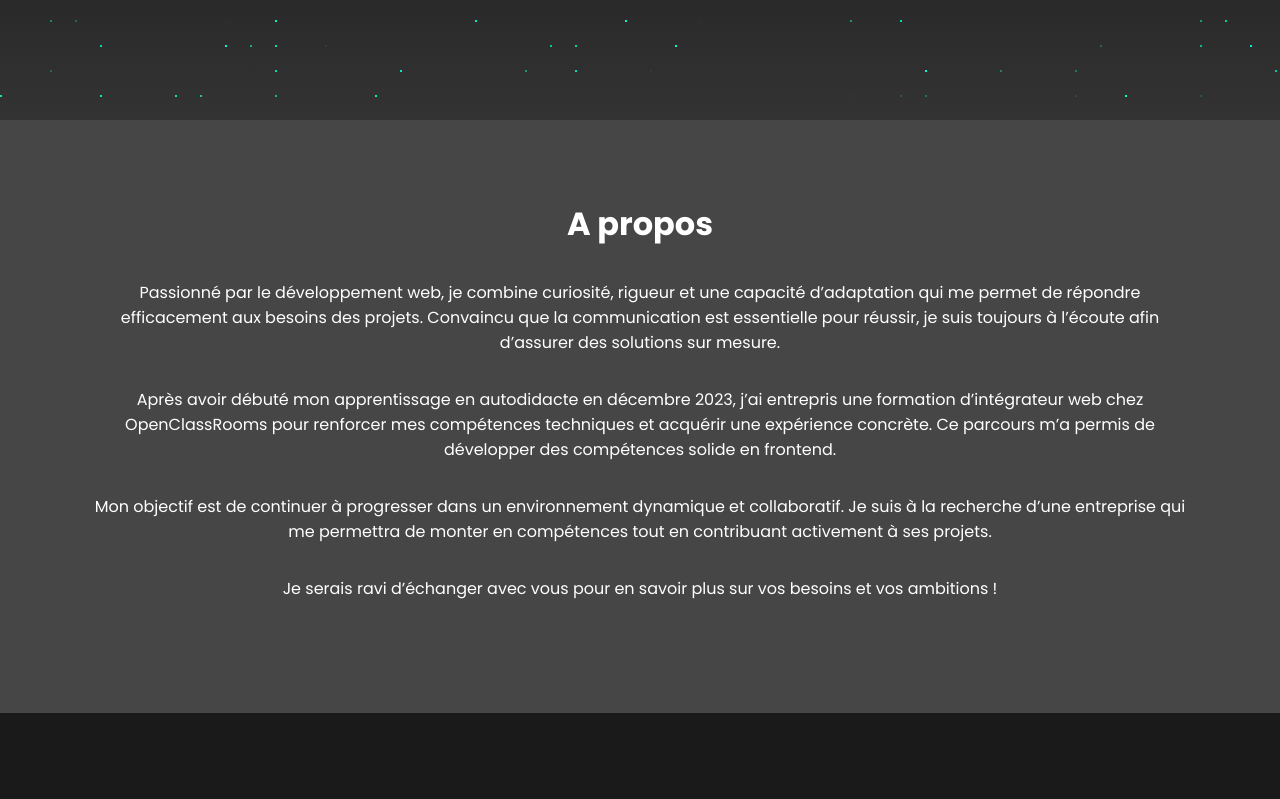
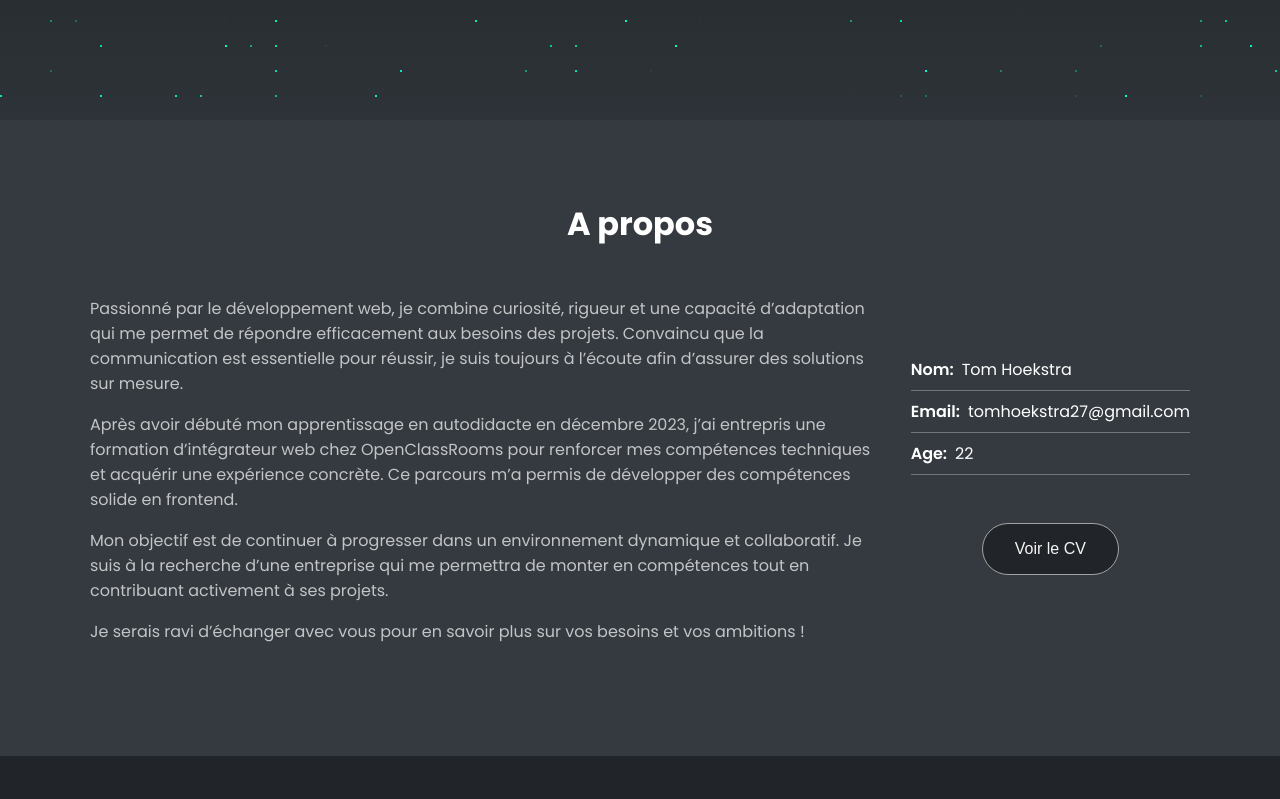
Before and after one commit to LPHoekstra/lph-portfolio, a React (Vite) app: page / in a window 1280 px wide. Shown: the part 680-1479 px from the top of the page. Built offline with nearby package versions, Linux system fonts and the light colour scheme.

Commit message:
change color variables. var header-background-color. add list on about section. css on about section.

```diff
--- a/src/components/ProjectRendering/index.jsx
+++ b/src/components/ProjectRendering/index.jsx
@@ -76,6 +76,7 @@ function ProjectRendering({ categories }) {
 
     return (
         <>
+            {/* Card container */}
             <div className={m.projectContainer}>
                 {visibleProjectsWithPagination.map((project) => (
                     <div key={`${project.title}-${project.tools}`}
--- a/src/layout/Header/index.module.scss
+++ b/src/layout/Header/index.module.scss
@@ -1,8 +1,6 @@
 @use "./../../styles/variables.scss" as *;
 @use "./../../styles/placeholder.scss" as *;
 @use "./../../styles/mixins.scss" as *;
-
-$background-color: #313131;
 
 @keyframes navbar-small-screen {
     from {
@@ -30,7 +28,7 @@ $background-color: #313131;
 
     &::after {
         @extend %pseudo-elements-absolute;
-        background-color: rgba($color: $background-color, $alpha: 0.7);
+        background-color: rgba($color: $header-background-color, $alpha: 0.7);
         z-index: -1;
     }
 }
@@ -42,8 +40,7 @@ $background-color: #313131;
 
     &_active {
         position: fixed;
-        top: 0;
-        left: 0;
+        inset: 0;
         width: 100%;
         height: 100%;
         display: block;
@@ -64,11 +61,10 @@ $background-color: #313131;
             &::after {
                 content: "";
                 position: absolute;
-                top: 0;
-                left: 0;
+                inset: 0;
                 width: 100%;
                 height: 100%;
-                background-color: $background-color;
+                background-color: $header-background-color;
             }
         }
     }
--- a/src/pages/home/index.jsx
+++ b/src/pages/home/index.jsx
@@ -6,6 +6,22 @@ import { redirection } from "../../utils/redirectionUtils"
 import HeroBackground from "../../components/HeroBackgroundAnimation"
 
 function Home() {
+    const age = () => {
+        const startDate = new Date("2002-06-20");
+        const actualDate = new Date();
+
+        let yearsDif = actualDate.getFullYear() - startDate.getFullYear();
+
+        if (
+            actualDate.getMonth() < startDate.getMonth() ||
+            (actualDate.getMonth() === startDate.getMonth() && actualDate.getDate() < startDate.getDate())
+        ) {
+            yearsDif--;
+        }
+
+        return yearsDif;
+    }
+
     return (
         <main className={m.main}>
             {/* hero section */}
@@ -22,21 +38,33 @@ function Home() {
             {/* About me section */}
             <section id="about" className={m.about}>
                 <h2>A propos</h2>
-                <p className={m.about__content}>
+                <div className={m.about__wrapper}>
+                    <div className={m.about__content}>
+                        <p>
                             Passionné par le développement web, je combine curiosité, rigueur et une capacité d’adaptation qui me permet de répondre efficacement aux besoins des projets.
                             Convaincu que la communication est essentielle pour réussir, je suis toujours à l’écoute afin d’assurer des solutions sur mesure.
                         </p>
-                <p className={m.about__content}>
+                        <p>
                             Après avoir débuté mon apprentissage en autodidacte en décembre 2023, j’ai entrepris une formation d’intégrateur web chez OpenClassRooms pour renforcer mes compétences techniques et acquérir une expérience concrète.
                             Ce parcours m’a permis de développer des compétences solide en frontend.
                         </p>
-                <p className={m.about__content}>
+                        <p>
 
                             Mon objectif est de continuer à progresser dans un environnement dynamique et collaboratif. Je suis à la recherche d’une entreprise qui me permettra de monter en compétences tout en contribuant activement à ses projets.
                         </p>
-                <p className={m.about__content}>
+                        <p>
                             Je serais ravi d’échanger avec vous pour en savoir plus sur vos besoins et vos ambitions !
                         </p>
+                    </div>
+                    <div>
+                        <ul className={m.about__ulList}>
+                            <li><span>Nom:</span>Tom Hoekstra</li>
+                            <li><span>Email:</span>tomhoekstra27@gmail.com</li>
+                            <li><span>Age:</span>{age()}</li>
+                        </ul>
+                        <button className={m.about__cvBtn}>Voir le CV</button>
+                    </div>
+                </div>
             </section>
             {/* skill section */}
             <section id="skill" className={m.skill}>
--- a/src/pages/home/index.module.scss
+++ b/src/pages/home/index.module.scss
@@ -4,7 +4,9 @@
 $max-width: 68.75em;
 
 .main {
-    text-align: center;
+    h2 {
+        text-align: center;
+    }
 }
 
 .hero {
@@ -28,20 +30,54 @@ $max-width: 68.75em;
         @include button
     }
 
+    // box shadow at the bottom
     &::before {
         content: "";
         position: absolute;
         inset: 0;
-        background: linear-gradient(to bottom, transparent 60%, $secondary-background-color 130%);
+        background: linear-gradient(to bottom, transparent 60%, $secondary-background-color 120%);
     }
 }
 
 .about {
     background-color: $secondary-background-color;
 
-    &__content {
+    &__wrapper {
+        display: flex;
+        align-items: center;
+        justify-content: center;
         max-width: $max-width;
         margin: 2em auto;
+    }
+
+    &__content {
+        padding-right: 2em;
+
+        p {
+            margin-top: 1em;
+        }
+    }
+
+    &__ulList {
+        list-style-type: none;
+        padding: 0;
+        color: $title-text-color;
+
+        li {
+            padding-top: 0.5rem;
+            padding-bottom: 0.5rem;
+            border-bottom: solid 1px rgba($main-text-color, 0.3);
+
+            & > span {
+                font-weight: 600;
+                margin-right: 0.5rem;
+            }
+        }
+    }
+
+    &__cvBtn {
+        @include button;
+        margin: 3em auto 0 auto;
     }
 }
 
--- a/src/styles/base.scss
+++ b/src/styles/base.scss
@@ -26,6 +26,10 @@ section {
     padding: 5rem 2rem;
 }
 
+h1, h2, h3 {
+    color: $title-text-color;
+}
+
 h2 {
     font-size: 2em;
 }
--- a/src/styles/mixins.scss
+++ b/src/styles/mixins.scss
@@ -22,6 +22,7 @@ $btn-border-radius: 3.125em;
     border-radius: $btn-border-radius;
     background-color: $main-background-color;
     color: #f5f5f5;
+    font-weight: 500;
     font-size: 1em;
     padding: 1em 2em;
     border: solid 0.063em $btn-border;
--- a/src/styles/placeholder.scss
+++ b/src/styles/placeholder.scss
@@ -1,8 +1,7 @@
 %pseudo-elements-absolute {
     content: "";
     position: absolute;
-    top: 0;
-    left: 0;
+    inset: 0;
     height: 100%;
     width: 100%;
 }
--- a/src/styles/variables.scss
+++ b/src/styles/variables.scss
@@ -1,5 +1,7 @@
-$main-background-color: #1A1A1A;
-$secondary-background-color: #464646;
-$main-text-color: #FFF;
+$main-background-color: #212529;
+$secondary-background-color: #343a40;
+$header-background-color: #171a1d;
+$title-text-color: #fff;
+$main-text-color: rgba(255, 255, 255, 0.7);
 $btn-border: #a3a3a3;
-$btn-background: #484E53;
+$btn-background: #39a159; // temporary
```
Lines whose indentation alone changed are shown as unchanged.
